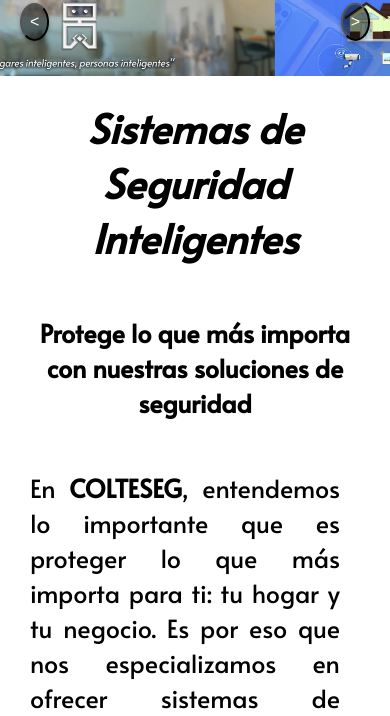
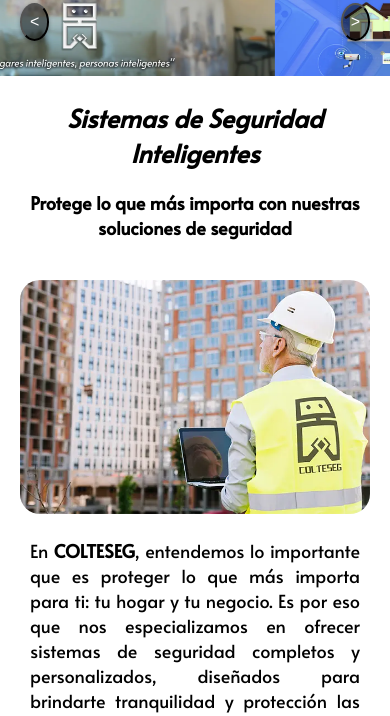
Before and after one commit to JairRoa/colteseg, a plain HTML site: page index.html in a window 390 px wide. Shown: the part 116-832 px from the top of the page. Drawn offline with Linux system fonts and the light colour scheme.

Commit message:
pantalla mediana

```diff
--- a/style.purged.css
+++ b/style.purged.css
@@ -186,17 +186,21 @@
 
 /*============== PRINCIPAL =====================*/
 
+.container {
+  display: flex;
+  flex-wrap: wrap; /* Asegura que los elementos se ajusten correctamente */
+  justify-content: center; /* Centra los elementos horizontalmente */
+}
+
 .left,
 .right {
   flex: 1;
-  margin-right: 20px; /* Espacio entre la imagen y el texto */
-  order: 1; /* Cambia el orden en dispositivos más pequeños */
+  margin: 10px; /* Espacio entre los elementos */
 }
 
 .right {
   flex: 2;
-  margin-left: 40px; /* Espacio entre la imagen y el texto */
-  order: 2; /* Cambia el orden en dispositivos más pequeños */
+  order: 2;
 }
 
 .content-home {
@@ -222,11 +226,7 @@
 .content-home p {
   font-size: 25px;
   text-align: justify;
-}
-
-.container {
-  display: flex;
-  flex-wrap: wrap; /* Asegura que los elementos se ajusten correctamente */
+  margin: 0 20px;
 }
 
 .content-home img {
@@ -237,36 +237,79 @@
   border-radius: 20px;
 }
 
+@media (max-width: 1024px) {
+  .content-home {
+    margin: 50px;
+  }
+
+  .content-home h1 {
+    font-size: 35px;
+  }
+
+  .content-home h2 {
+    font-size: 22px;
+    margin: 40px 0;
+  }
+
+  .content-home p {
+    font-size: 22px;
+  }
+
+  .container {
+    flex-direction: column;
+    align-items: center;
+  }
+
+  .left,
+  .right {
+    margin: 10px 0; /* Ajusta el margen para pantallas medianas */
+    order: initial;
+  }
+}
+
 @media (max-width: 768px) {
-  /* Estilos para pantallas pequeñas */
   .content-home {
     margin: 20px; /* Reduce el margen para pantallas pequeñas */
   }
 
+  .content-home h1 {
+    font-size: 30px;
+  }
+
+  .content-home h2 {
+    font-size: 20px;
+    margin: 30px 0;
+  }
+
   .content-home p {
+    font-size: 20px;
     margin: 0 10px; /* Ajusta el margen para pantallas pequeñas */
   }
 
   .container {
     flex-direction: column;
-    align-items: center; /* Centra los elementos en pantallas pequeñas */
+    align-items: center;
   }
 
   .left,
   .right {
-    margin-left: 0;
-    order: 2; /* Cambia el orden en dispositivos más pequeños */
+    margin: 10px 0; /* Ajusta el margen para pantallas pequeñas */
+    order: initial;
+  }
+}
+
+@media (max-width: 480px) {
+  .content-home h1 {
+    font-size: 25px;
   }
 
-  .right {
-    order: 1; /* Cambia el orden en dispositivos más pequeños */
+  .content-home h2 {
+    font-size: 18px;
+    margin: 20px 0;
   }
 
-  .content-home img {
-    width: 100%;
-    max-width: 100%; /* Asegura que la imagen no exceda el contenedor */
-    height: auto;
-    border-radius: 20px;
+  .content-home p {
+    font-size: 18px;
   }
 }
 
```
